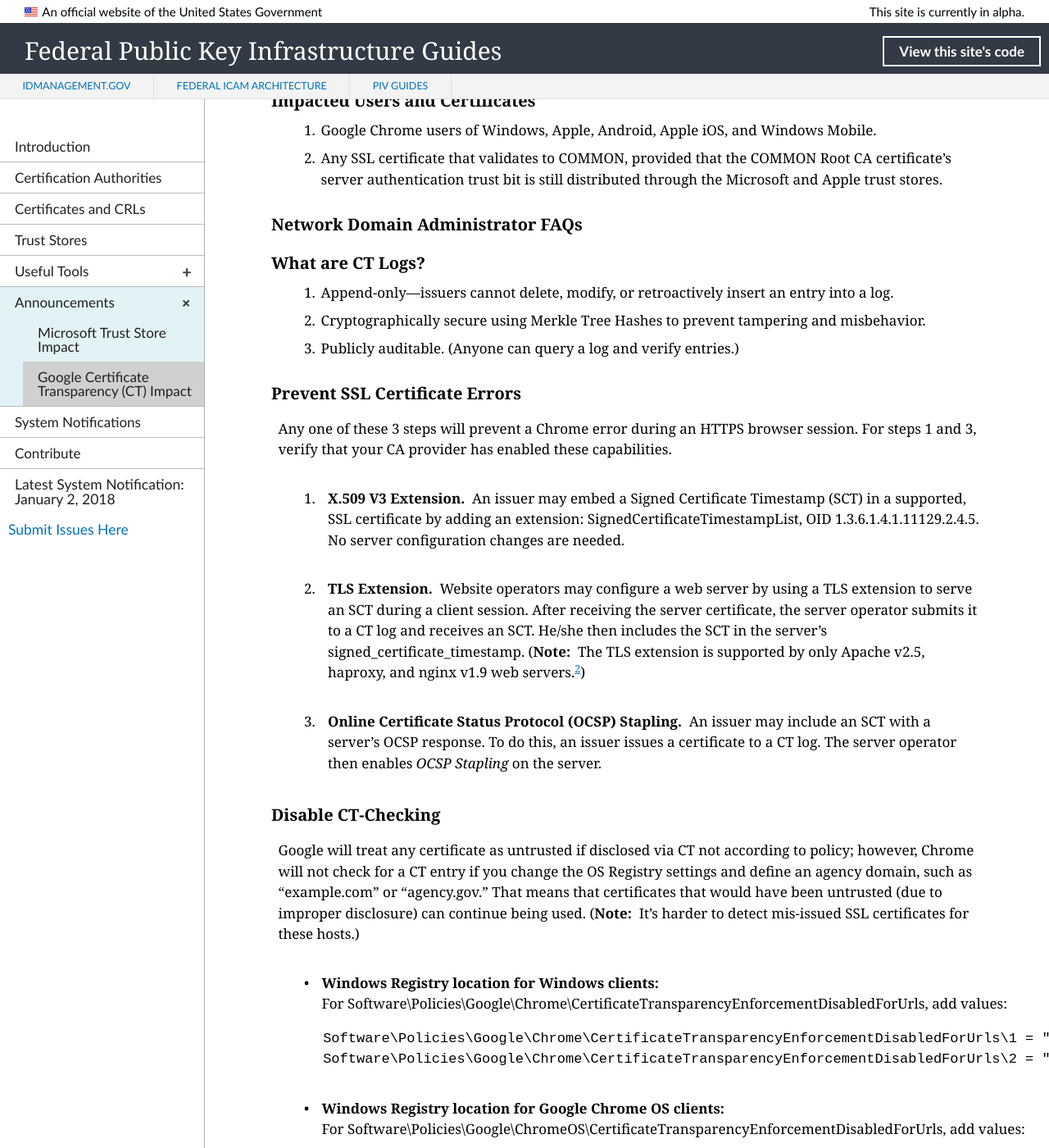
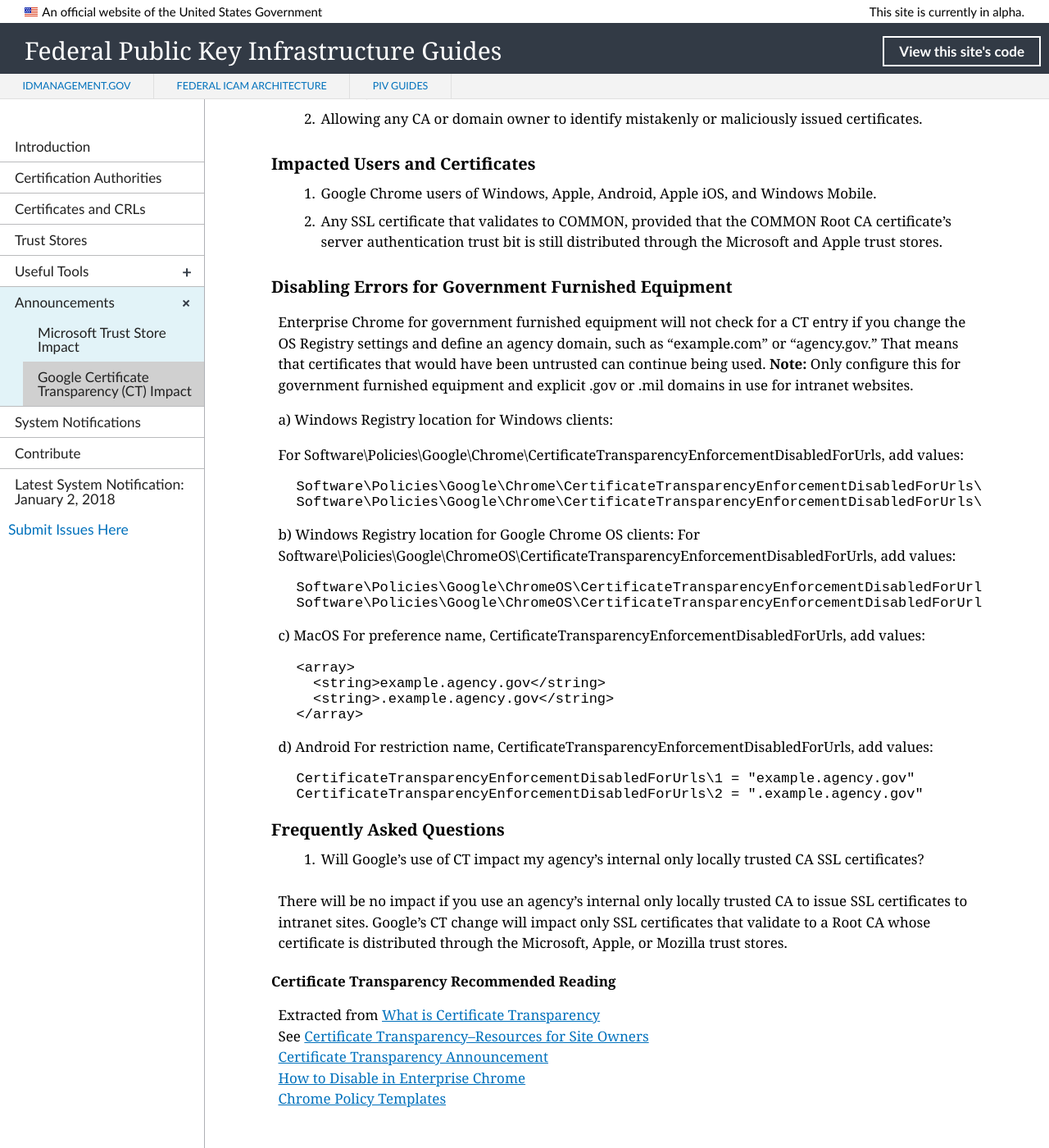
Before and after one commit to GSA/fpki-guides, a Jekyll site: the page built from _announcements/02_google_ct.md, in a window 1280 px wide and 1400 px high, scrolled down 1452 px. Shown: the whole window at 82% size. Built offline with Jekyll 4.4.1, drawn with Linux system fonts in a browser that asks for light colours; nearby versions of some CDN libraries; library files that are not in the unit come from our copies; some of the changed text lies outside the part shown.

Commit message:
ct announcement updates
i haven't fixed all formatting

````diff
--- a/_announcements/02_google_ct.md
+++ b/_announcements/02_google_ct.md
@@ -7,92 +7,85 @@
  permalink: announcements/googlect/
  description:  In April 2018, Google will enforce Certificate Transparency (CT) in Chrome. This change requires all SSL certificates to appear in a CT log when they validate to a Root CA certificate distributed through an Operating System (OS) trust store. The Microsoft and Apple trust stores currently distribute the Federal PKI's COMMON Root CA certificate. As a result, if an FPKI SSL certificate doesn’t appear in a CT log, an FPKI Windows or Apple user will get an error when browsing with Chrome to intranet or internet websites.
 ---
-In April 2018, Google will enforce Certificate Transparency (CT) in Chrome. This change requires all SSL certificates to appear in a CT log when they validate to a Root CA certificate distributed through an Operating System (OS) trust store. The Microsoft and Apple trust stores currently distribute the Federal PKI's COMMON Root CA certificate. As a result, if an FPKI SSL certificate doesn’t appear in a CT log, an FPKI Windows or Apple user will get an error when browsing with Chrome to intranet or internet websites.
+In April 2018, Google will enforce Certificate Transparency (CT) in Chrome. This change requires all SSL certificates to appear in a CT log and serve proofs of this inclusion when those SSL certs validate to a Root CA certificate distributed globally by a trust store. The Microsoft and Apple trust stores currently distribute the Federal PKI's COMMON Root CA certificate.
+
+As a result, if Federal PKI SSL certificate issued from a Federal PKI CA doesn’t appear in a CT log and have a signed certificate timestamp included, a Windows or Apple user will get an error when browsing with Chrome to that intranet or internet websites using that SSL certificate.
+
+At this time, no Federal PKI CAs used by the majority of **federal** agencies support Certificate Transparency.
 
 **Please send any questions about the Google CT change to _fpki@gsa.gov_**.
 
 {% include alert-info.html content="CT is an open framework that allows website owners and browser operators to monitor and log SSL certificates, detect issuance/mis-issuance, and identify rogue CAs." %}
 
-To prevent these Chrome errors, please see the [Network Domain Administrator FAQs](#network-domain-administrator-faqs) given below.
+To prevent these Chrome errors, please see [Disabling Errors for Government Furnished Equipment](#disabling-errors-for-government-furnished-equipment).
 
 ![Chrome Error Screen]({{site.baseurl}}/img/google_ct_hot_topic_error.png){:style="width:55%;float:center;"}
 
 **Chrome Error Screen Example**
 
-{% include alert-info.html content="If the FPKI chooses to remove the COMMON Root CA certificate's server authentication trust bit from the Microsoft trust store, then Google's new CT change will NOT affect FPKI SSL certificates for Windows users of Chrome. (See the Microsoft Trust Store Impact Announcement.)" %}
-<!--Added "server authentication trust bit"-->
+{% include alert-info.html content="If the FPKI chooses to remove the COMMON Root CA certificate's server authentication trust bit from the Microsoft trust store, then Google's new CT change will not affect FPKI SSL certificates used for intranet websites for Windows users of Chrome. (See the Microsoft Trust Store Impact Announcement.)" %}
+
+
 ### Google's Purpose for CT Change
-Google's CT change will:<sup>[1](#1)</sup>
-1. Make it difficult for a CA to issue an SSL certificate that would not be visible to a domain owner.
-2. Allow any CA or domain owner to identify mistakenly or maliciously issued certificates.
-3. Protect users (as much as possible) from being duped by mistakenly or maliciously issued certificates.
+Google's CT change has been planned and incrementally implemented for over two (2) years.  Certificate Transparency provides a benefit to the global public trust community by:
+
+1. Making it difficult for a CA to issue an SSL certificate that would not be visible to a domain owner.
+2. Allowing any CA or domain owner to identify mistakenly or maliciously issued certificates.
+
 
 ### Impacted Users and Certificates
+
 1. Google Chrome users of Windows, Apple, Android, Apple iOS, and Windows Mobile.
-2. Any SSL certificate that validates to COMMON, provided that the COMMON Root CA certificate's server authentication trust bit is still distributed through the Microsoft and Apple trust stores. <!--Added "server authentication trust bit"-->
+2. Any SSL certificate that validates to COMMON, provided that the COMMON Root CA certificate's server authentication trust bit is still distributed through the Microsoft and Apple trust stores.
 
-### Network Domain Administrator FAQs
+### Disabling Errors for Government Furnished Equipment
 
-### What are CT Logs?
+Enterprise Chrome for government furnished equipment will not check for a CT entry if you change the OS Registry settings and define an agency domain, such as "example.com" or "agency.gov." That means that certificates that would have been untrusted can continue being used.
+**Note:** Only configure this for government furnished equipment and explicit .gov or .mil domains in use for intranet websites.
 
-1. Append-only&mdash;issuers cannot delete, modify, or retroactively insert an entry into a log.
-2. Cryptographically secure using Merkle Tree Hashes to prevent tampering and misbehavior.
-3. Publicly auditable. (Anyone can query a log and verify entries.)
+a) Windows Registry location for Windows clients:
 
-### Prevent SSL Certificate Errors
-
-Any one of these 3 steps will prevent a Chrome error during an HTTPS browser session. For steps 1 and 3, verify that your CA provider has enabled these capabilities.
-
-1. **X.509 V3 Extension.**&nbsp;&nbsp;An issuer may embed a Signed Certificate Timestamp (SCT) in a supported, SSL certificate by adding an extension: SignedCertificateTimestampList, OID 1.3.6.1.4.1.11129.2.4.5. No server configuration changes are needed.
-
-2. **TLS Extension.**&nbsp;&nbsp;Website operators may configure a web server by using a TLS extension to serve an SCT during a client session. After receiving the server certificate, the server operator submits it to a CT log and receives an SCT. He/she then includes the SCT in the server's signed_certificate_timestamp. (**Note:**&nbsp;&nbsp;The TLS extension is supported by only Apache v2.5, haproxy, and nginx v1.9 web servers.<sup>[2](#2)</sup>)
-
-3. **Online Certificate Status Protocol (OCSP) Stapling.**&nbsp;&nbsp;An issuer may include an SCT with a server's OCSP response. To do this, an issuer issues a certificate to a CT log. The server operator then enables _OCSP Stapling_ on the server.
-
-### Disable CT-Checking
-Google will treat any certificate as untrusted if disclosed via CT not according to policy; however, Chrome will not check for a CT entry if you change the OS Registry settings and define an agency domain, such as "example.com" or "agency.gov." That means that certificates that would have been untrusted (due to improper disclosure) can continue being used. (**Note:**&nbsp;&nbsp;It's harder to detect mis-issued SSL certificates for these hosts.)
-
-* **Windows Registry location for Windows clients:**<br>
 For Software\Policies\Google\Chrome\CertificateTransparencyEnforcementDisabledForUrls, add values:
 
    ```
-   Software\Policies\Google\Chrome\CertificateTransparencyEnforcementDisabledForUrls\1 = "example.com"
-   Software\Policies\Google\Chrome\CertificateTransparencyEnforcementDisabledForUrls\2 = ".example.com"
+   Software\Policies\Google\Chrome\CertificateTransparencyEnforcementDisabledForUrls\1 = "example.agency.gov"
+   Software\Policies\Google\Chrome\CertificateTransparencyEnforcementDisabledForUrls\2 = ".example.agency.gov"
    ```
 
-* **Windows Registry location for Google Chrome OS clients:**<br>
+b) Windows Registry location for Google Chrome OS clients:
 For Software\Policies\Google\ChromeOS\CertificateTransparencyEnforcementDisabledForUrls, add values:
 
    ```
-   Software\Policies\Google\ChromeOS\CertificateTransparencyEnforcementDisabledForUrls\1 = "example.com"
-   Software\Policies\Google\ChromeOS\CertificateTransparencyEnforcementDisabledForUrls\2 = ".example.com"
+   Software\Policies\Google\ChromeOS\CertificateTransparencyEnforcementDisabledForUrls\1 = "example.agency.gov"
+   Software\Policies\Google\ChromeOS\CertificateTransparencyEnforcementDisabledForUrls\2 = ".example.agency.gov"
    ```
 
-* **MacOS**<br>
+c) MacOS
 For preference name, CertificateTransparencyEnforcementDisabledForUrls, add values:<br>
 
    ```
    <array>
-     <string>example.com</string>
-     <string>.example.com</string>
+     <string>example.agency.gov</string>
+     <string>.example.agency.gov</string>
    </array>
    ```
 
-* **Android**<br>
+d) Android
 For restriction name, CertificateTransparencyEnforcementDisabledForUrls, add values:<br>
 
    ```
-   CertificateTransparencyEnforcementDisabledForUrls\1 = "example.com"
-   CertificateTransparencyEnforcementDisabledForUrls\2 = ".example.com"
+   CertificateTransparencyEnforcementDisabledForUrls\1 = "example.agency.gov"
+   CertificateTransparencyEnforcementDisabledForUrls\2 = ".example.agency.gov"
    ```
 
-### Other FAQs
-1. Will Google's use of CT impact my agency's internal, Root CA-issued SSL certificates?
-> _There should be no impact if you use an agency's internal, Root CA to issue SSL certificates. Google's CT change will impact only SSL certificates that validate to a Root CA whose certificate is distributed through the Microsoft, Apple, or Mozilla trust stores._
+### Frequently Asked Questions
+1. Will Google's use of CT impact my agency's internal only locally trusted CA SSL certificates?
 
-#### Google Certificate Transparency Recommended Reading
-<a name="1">1</a>. Extracted from [What is Certificate Transparency](https://www.certificate-transparency.org/){:target="_blank"}.<br>
-<a name="2">2</a>. See [Certificate Transparency--Resources for Site Owners](https://sites.google.com/site/certificatetransparency/resources-for-site-owners){:target="_blank"}.<br>
-<a name="3">3</a>. [Certificate Transparency Announcement](https://groups.google.com/a/chromium.org/forum/#!topic/ct-policy/78N3SMcqUGw){:target="_blank"}.<br>
-<a name="4">4</a>. [How to Disable in Enterprise Chrome](http://www.chromium.org/administrators/policy-list-3#CertificateTransparencyEnforcementDisabledForUrls){:target="_blank"}.<br>
-<a name="5">5</a>. [Chrome Policy Templates](https://www.chromium.org/administrators/policy-templates){:target="_blank"}.
+There will be no impact if you use an agency's internal only locally trusted CA to issue SSL certificates to intranet sites. Google's CT change will impact only SSL certificates that validate to a Root CA whose certificate is distributed through the Microsoft, Apple, or Mozilla trust stores.
+
+#### Certificate Transparency Recommended Reading
+Extracted from [What is Certificate Transparency](https://www.certificate-transparency.org/){:target="_blank"}
+See [Certificate Transparency--Resources for Site Owners](https://sites.google.com/site/certificatetransparency/resources-for-site-owners){:target="_blank"}
+[Certificate Transparency Announcement](https://groups.google.com/a/chromium.org/forum/#!topic/ct-policy/78N3SMcqUGw){:target="_blank"}
+[How to Disable in Enterprise Chrome](http://www.chromium.org/administrators/policy-list-3#CertificateTransparencyEnforcementDisabledForUrls){:target="_blank"}
+[Chrome Policy Templates](https://www.chromium.org/administrators/policy-templates){:target="_blank"}
````
